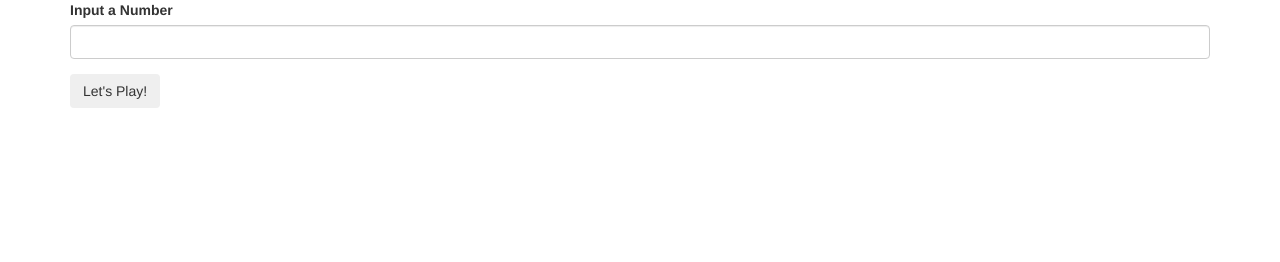
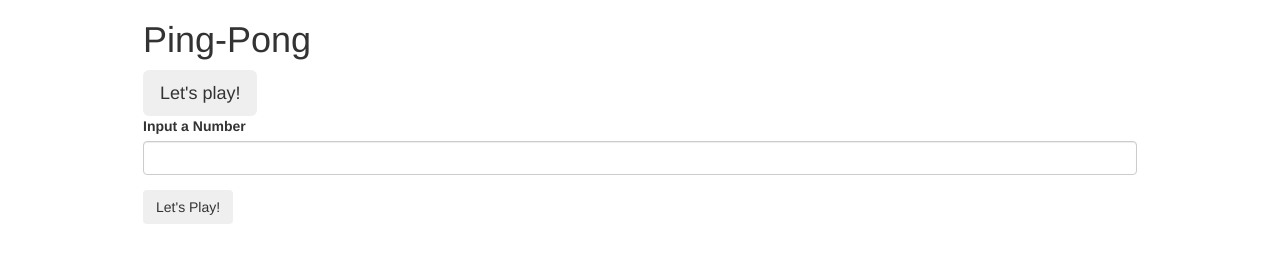
Before and after one commit to alexandraholcombe/cr-intro-week3, a plain HTML site: page index.html in a window 1280 px wide. Drawn offline with Linux system fonts and the light colour scheme.

Commit message:
add intro div, assign form id play

```diff
--- a/css/styles.css
+++ b/css/styles.css
@@ -0,0 +1,11 @@
+.container {
+  width: 80%;
+}
+
+.jumbotron {
+
+}
+
+.container .jumbotron {
+  border-radius: 0px;
+}
--- a/index.html
+++ b/index.html
@@ -10,7 +10,11 @@
   </head>
   <body>
     <div class="container">
-      <form>
+      <div class="intro">
+        <h1>Ping-Pong</h1>
+        <button type="button" class="btn btn-lg btn-25" id="btn-started">Let's play!</button>
+      </div>
+      <form id="play">
         <div class="form-group">
           <label for="user-input">Input a Number</label>
           <input type="number" name="user-input" id="user-input" class="form-control">
```
Also changed, not shown: images/pingpongbanner.png (added).
